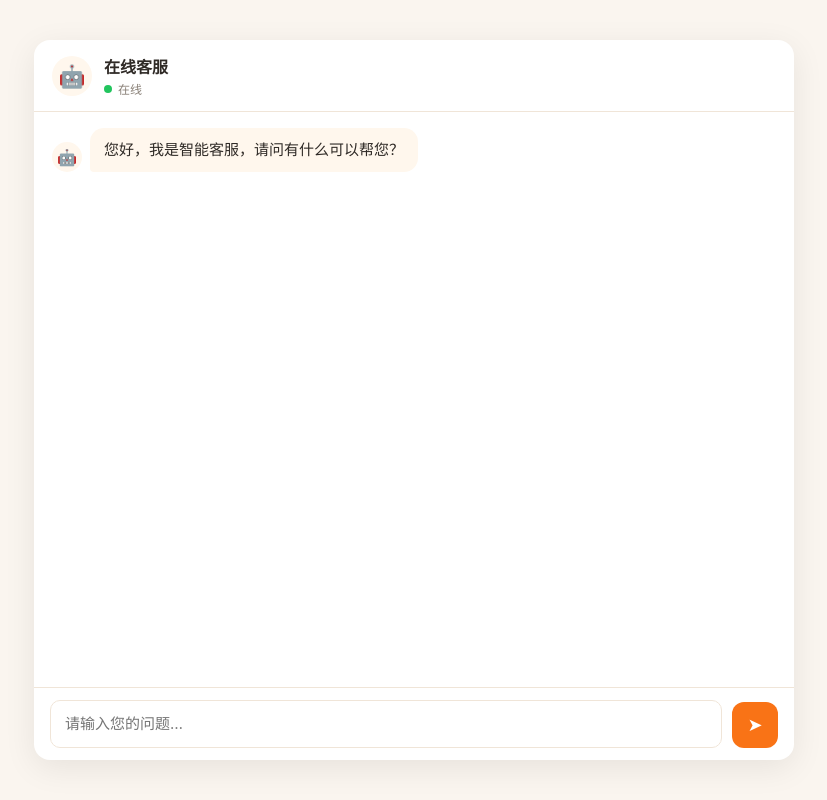
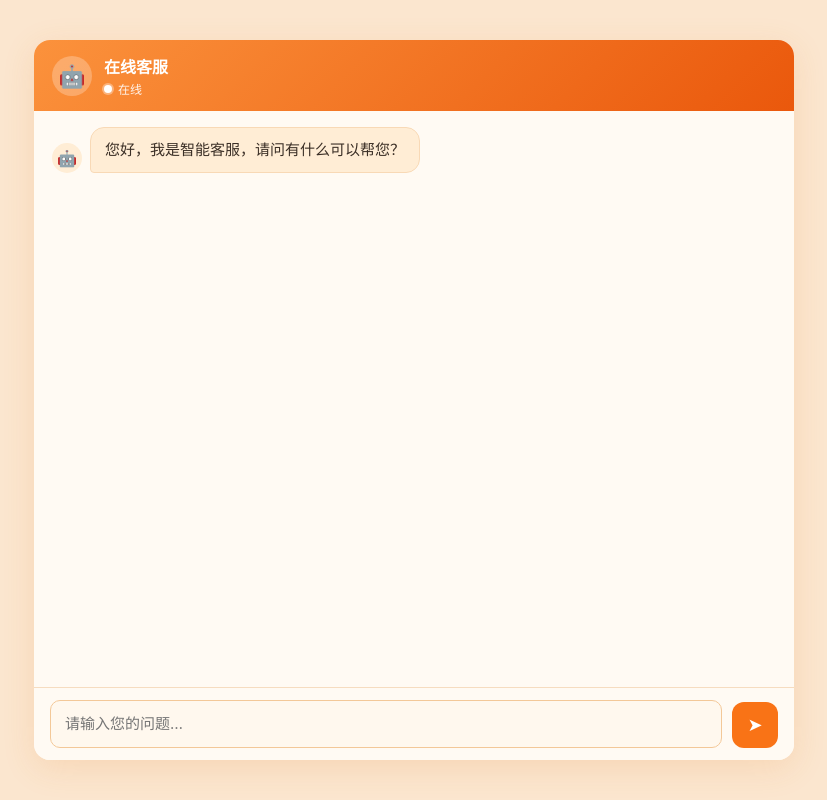
Before and after one commit to 749guiji/Mew_help, a plain HTML site: page static/index.html in a window 1280 px wide. Shown: the whole page, without its empty margins (226-1053 px from the left). Drawn offline with Linux system fonts and the light colour scheme.

Commit message:
chore: 暖橙样式微调(ch02 遗留)
Co-Authored-By: Claude Code <noreply@anthropic.com>

```diff
--- a/static/style.css
+++ b/static/style.css
@@ -3,15 +3,16 @@
 }
 
 :root {
-  --bg: #faf5ef;
-  --surface: #ffffff;
+  --bg: #fbe6cf;
+  --surface: #fffaf3;
   --brand: #f97316;
+  --brand-light: #fb923c;
   --brand-hover: #ea580c;
-  --assistant-bubble: #fff7ed;
-  --text: #2f2a26;
-  --muted: #8a8178;
-  --online: #22c55e;
-  --border: #f0e5d8;
+  --assistant-bubble: #ffedd5;
+  --text: #3b2f26;
+  --muted: #a08a78;
+  --online: #4ade80;
+  --border: #f6dcc0;
 }
 
 html,
@@ -37,7 +38,7 @@ body {
   height: min(90vh, 760px);
   background: var(--surface);
   border-radius: 16px;
-  box-shadow: 0 8px 32px rgba(0, 0, 0, 0.08);
+  box-shadow: 0 8px 32px rgba(233, 132, 42, 0.16);
   display: flex;
   flex-direction: column;
   overflow: hidden;
@@ -48,13 +49,14 @@ body {
   align-items: center;
   gap: 12px;
   padding: 14px 18px;
-  border-bottom: 1px solid var(--border);
+  background: linear-gradient(135deg, var(--brand-light), var(--brand-hover));
+  color: #fff;
 }
 
 .chat-header .avatar {
   width: 40px;
   height: 40px;
-  background: var(--assistant-bubble);
+  background: rgba(255, 255, 255, 0.25);
   border-radius: 50%;
   display: flex;
   align-items: center;
@@ -66,12 +68,13 @@ body {
 .chat-header h1 {
   font-size: 16px;
   margin: 0;
+  color: #fff;
 }
 
 .chat-header .status {
   margin: 2px 0 0;
   font-size: 12px;
-  color: var(--muted);
+  color: rgba(255, 255, 255, 0.9);
   display: flex;
   align-items: center;
   gap: 6px;
@@ -80,8 +83,9 @@ body {
 .chat-header .dot {
   width: 8px;
   height: 8px;
-  background: var(--online);
+  background: #fff;
   border-radius: 50%;
+  box-shadow: 0 0 0 2px rgba(255, 255, 255, 0.35);
 }
 
 .messages {
@@ -104,7 +108,7 @@ body {
   width: 30px;
   height: 30px;
   border-radius: 50%;
-  background: var(--assistant-bubble);
+  background: #ffedd5;
   display: flex;
   align-items: center;
   justify-content: center;
@@ -127,6 +131,7 @@ body {
 .bubble.assistant .content {
   background: var(--assistant-bubble);
   color: var(--text);
+  border: 1px solid #f8d9b6;
   border-radius: 14px 14px 14px 4px;
 }
 
@@ -146,7 +151,7 @@ body {
   height: 1.1em;
   margin-left: 2px;
   vertical-align: text-bottom;
-  background: var(--brand);
+  background: var(--brand-hover);
   animation: blink 1s step-start infinite;
 }
 
@@ -161,12 +166,13 @@ body {
   gap: 10px;
   padding: 12px 16px;
   border-top: 1px solid var(--border);
+  background: var(--surface);
 }
 
 #input {
   flex: 1;
   resize: none;
-  border: 1px solid var(--border);
+  border: 1px solid #f3c898;
   border-radius: 10px;
   padding: 12px 14px;
   font-size: 15px;
@@ -174,11 +180,14 @@ body {
   line-height: 1.5;
   max-height: 120px;
   outline: none;
-  transition: border-color 0.15s;
+  background: #fff8ee;
+  color: var(--text);
+  transition: border-color 0.15s, box-shadow 0.15s;
 }
 
 #input:focus {
   border-color: var(--brand);
+  box-shadow: 0 0 0 3px rgba(249, 115, 22, 0.15);
 }
 
 #send {
```
